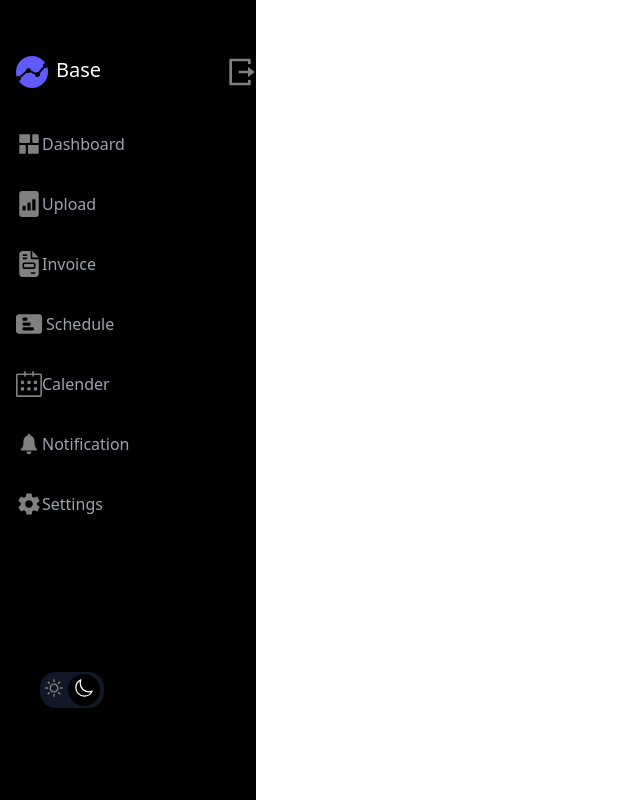
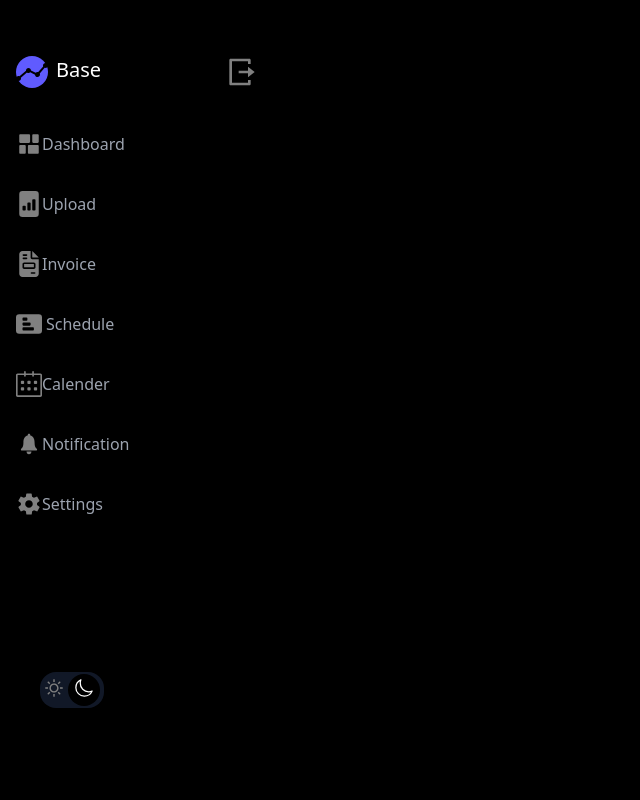
Before and after one commit to AyushbLM10/Assignment, a React (Vite) app: page / in a window 1280 px wide. Shown: the top 800 px of the page, without its empty margins (0-640 px from the left). Built offline with nearby package versions, Linux system fonts and the light colour scheme.

Commit message:
changes in Upload

```diff
--- a/src/Pages/Home.jsx
+++ b/src/Pages/Home.jsx
@@ -47,7 +47,7 @@ const Home = () => {
   };
 
   return (
-    <div className='flex h-auto'>
+    <div className='flex h-auto bg-black'>
       {/* Sidebar visibility based on 'block' */}
       <div className={`${block ? 'block' : 'hidden'} sm:block w-full sm:w-1/5`}>
         <Sidebar onItemSelect={handleItemClick} onBlockSelect={handleBlock} mode={mode} toggleMode={toggleMode} />
```
